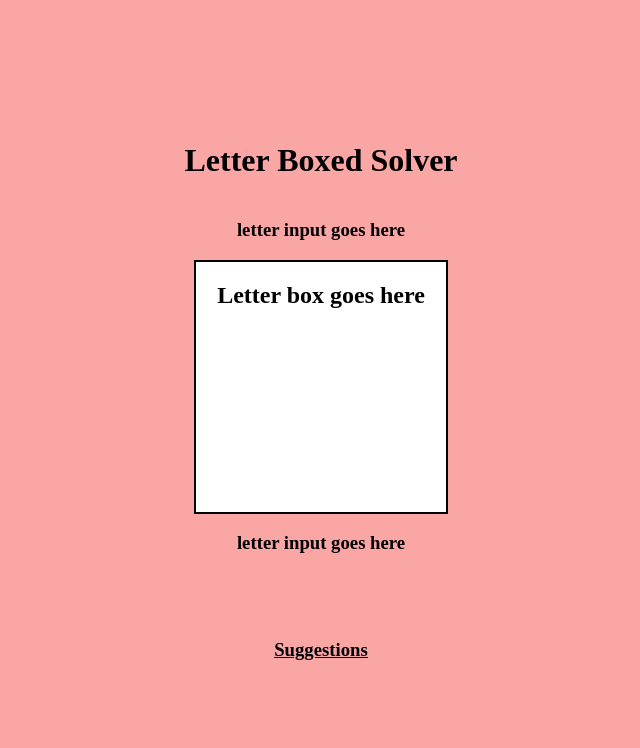
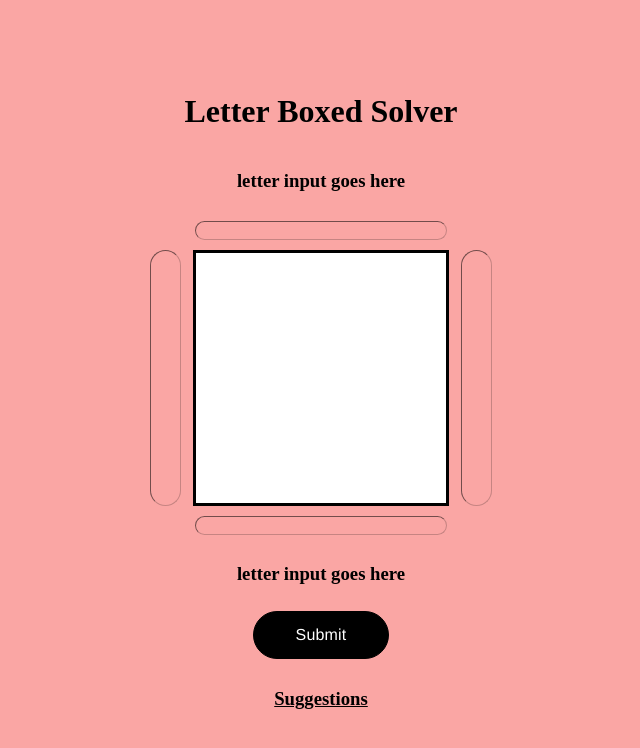
Before and after one commit to MrJanHorak/letter-box-solver, a React (Create React App) app: page / in a window 1280 px wide. Shown: the top 748 px of the page, without its empty margins (319-959 px from the left). Built offline with nearby package versions, Linux system fonts and the light colour scheme; a web font is replaced by a local one.

Commit message:
add input fields and submit button

```diff
--- a/src/pages/Landing/Landing.jsx
+++ b/src/pages/Landing/Landing.jsx
@@ -8,13 +8,25 @@ const Landing = () => {
       <div className="title-container">
         <h1>Letter Boxed Solver</h1>
       </div>
-      <div className="solver-container">
-        <h3>letter input goes here</h3>
-        <div className="white-box">
-          <h2>Letter box goes here</h2>
+      <form className="letters-input">
+        <div className="solver-container">
+          <h3>letter input goes here</h3>
+          <input id="top-row" type="text" name="top-row" maxLength={3} />
+          <div className="middle-row">
+            <input id="left-side" type="text" name="left-side" maxLength={3} />
+            <div className="white-box"></div>
+            <input
+              id="right-side"
+              type="text"
+              name="right-side"
+              maxLength={3}
+            />
+          </div>
+          <input id="bottom-row" type="text" name="bottom-row" maxLength={3} />
+          <h3>letter input goes here</h3>
         </div>
-        <h3>letter input goes here</h3>
-      </div>
+        <input className="button" type="submit" value="Submit" />
+      </form>
       <div className="solution-suggestions">
         <h3> Suggestions</h3>
       </div>
--- a/src/styles/landing.css
+++ b/src/styles/landing.css
@@ -4,6 +4,31 @@ body {
   font-family: "Solway", serif;
   background-color: #faa6a4;
   color: black;
+}
+
+input {
+  border-color:#c68482 ;
+  border-width: 0.1em ;
+  margin: 10px 0 10px 0;
+  background-color: #faa6a4;
+  color: white;
+  font-weight: 400;
+  letter-spacing: 70px;
+  width: 246px;
+  border-radius: 1.5em;
+}
+
+.button {
+  border-radius: 1.5em;
+  height: 3em;
+  width: 136px;
+  align-content: center;
+  margin-top: 40px;
+  border: 1px solid black;
+  font-size: 1em;
+  font-family: "Franklin Gothic Medium", "Arial Narrow", Arial, sans-serif;
+  letter-spacing: 0.01em;
+  background-color: black;
 }
 
 .main-page-container {
@@ -27,9 +52,21 @@ body {
   width: 250px;
   height: 250px;
   background-color: white;
-  border: 2px solid black;
+  border: 3px solid black;
 }
 
 .solution-suggestions h3 {
   text-decoration: underline;
 }
+
+.middle-row {
+  display: flex;
+}
+
+.middle-row input {
+  /* width: 325px; */
+  width: 25px;
+  margin: 0 12px 0 12px;
+  /* transform: rotate(90deg);
+  transform-origin: 75px;*/
+}
```
